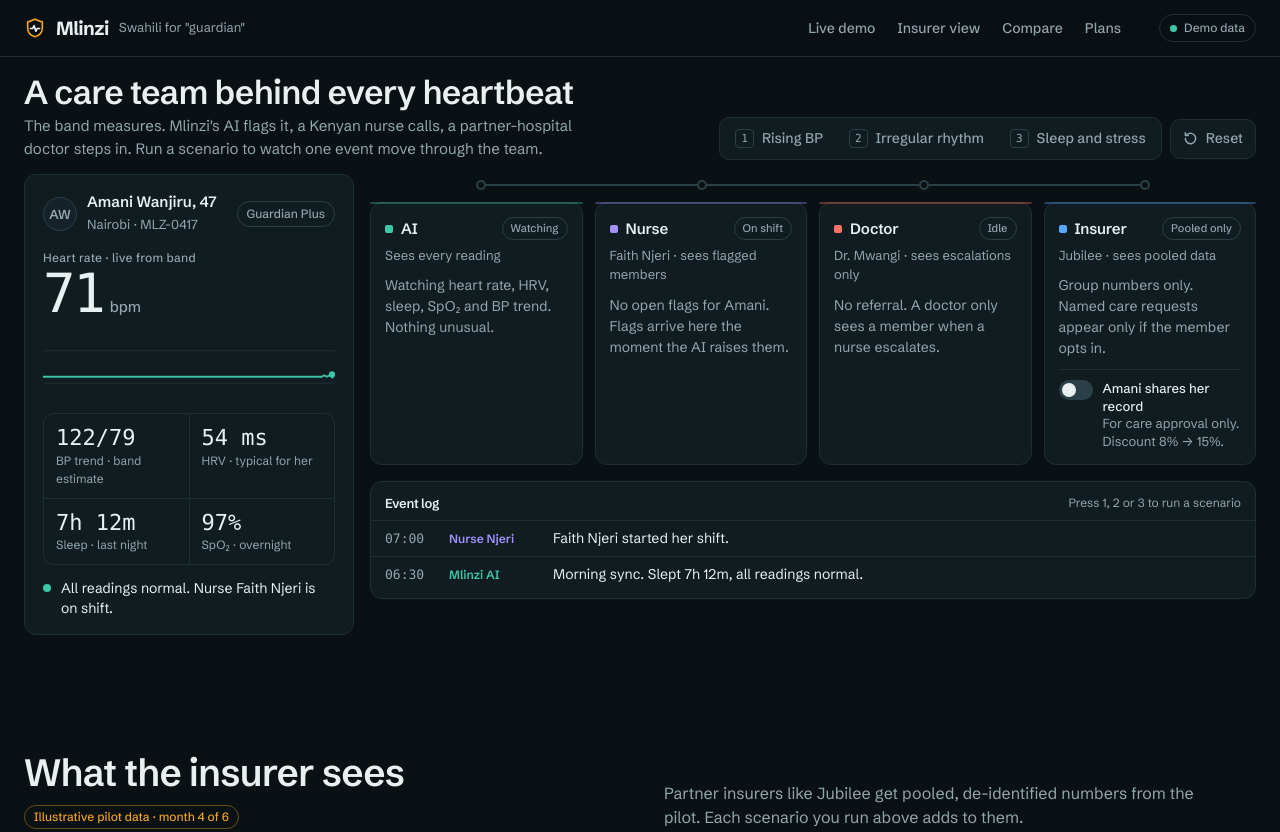
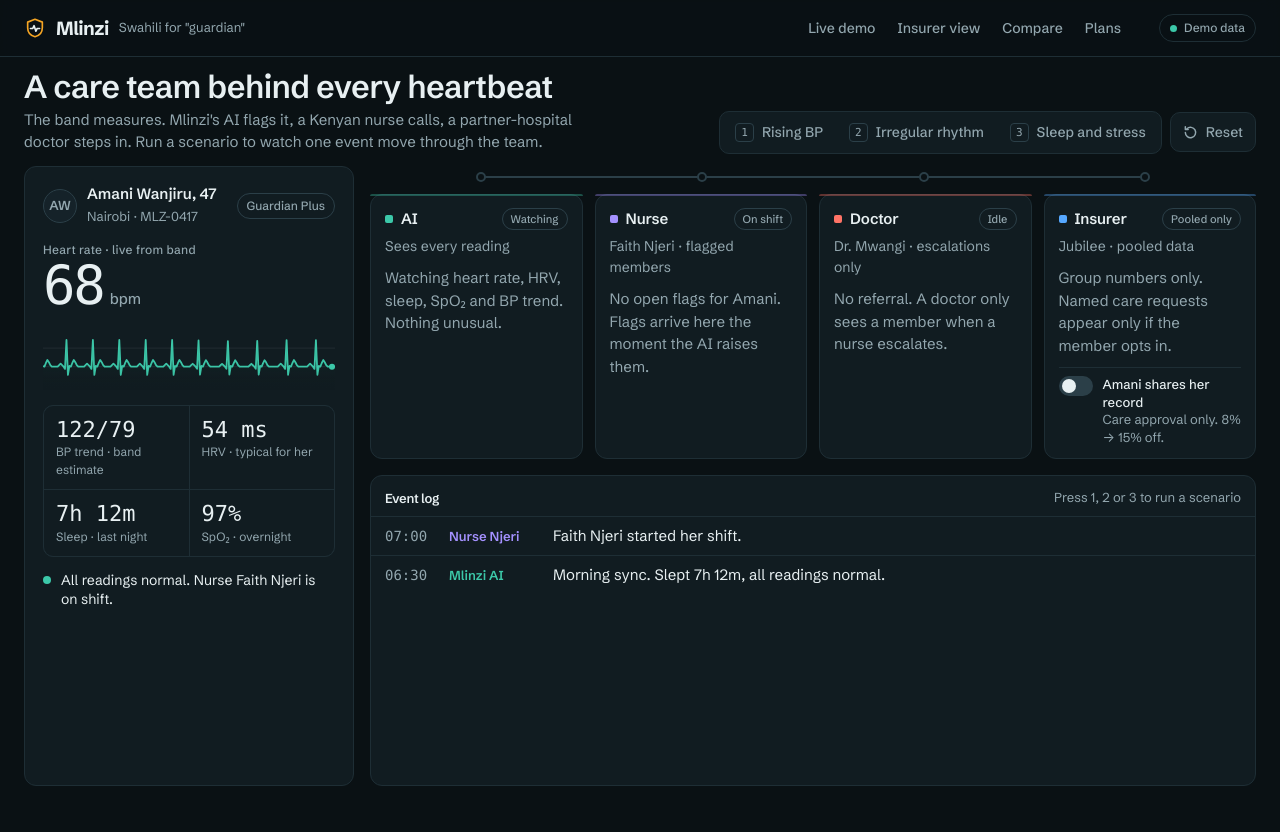
Before and after one commit to awesome4ce/mlinzi, a plain HTML site: page index.html in a window 1280 px wide. Shown: the top 832 px of the page. Drawn offline with Linux system fonts and the light colour scheme; a web font is replaced by a local one.

Commit message:
Apply finish-review fixes to the demo
Real ECG trace with synthesized beats (irregular during the rhythm run),
larger stage and log type for projector distance, hero height-capped so
every run state fits 1280x720, pulse halo removed, mono only on numbers
in the cost row, competitor entries marked unverified.

Co-Authored-By: Claude Fable 5.1 <noreply@anthropic.com>
Claude-Session: https://claude.ai/code/session_0148TJ45kwtauShSLV7dybba

```diff
--- a/index.html
+++ b/index.html
@@ -49,10 +49,10 @@ body::before{content:"";position:fixed;inset:0 0 auto;height:env(safe-area-inset
 @media (max-width:720px){.live{display:none}.top nav{margin-inline:-10px}}
 
 /* hero */
-.hero{padding-block:16px 28px}
-.hero-head{display:flex;flex-wrap:wrap;align-items:flex-end;justify-content:space-between;gap:12px 32px;margin-bottom:14px}
-.hero-head h1{font-size:clamp(26px,2.6vw,34px);font-weight:600}
-.hero-head p{margin:4px 0 0;color:var(--muted);font-size:15px;max-width:60ch}
+.hero{padding-block:12px 28px}
+.hero-head{display:flex;flex-wrap:wrap;align-items:flex-end;justify-content:space-between;gap:12px 32px;margin-bottom:12px}
+.hero-head h1{font-size:clamp(26px,2.5vw,32px);font-weight:600}
+.hero-head p{margin:3px 0 0;color:var(--muted);font-size:15px;max-width:62ch}
 .controls{display:flex;align-items:center;gap:8px;flex-wrap:wrap}
 .seg{display:flex;padding:3px;gap:2px;background:var(--panel);border:1px solid var(--line);border-radius:10px}
 .seg button{display:flex;align-items:center;gap:8px;border:0;background:none;padding:7px 12px;border-radius:7px;font-size:14px;font-weight:500;color:var(--muted);cursor:pointer;white-space:nowrap;transition:background .15s,color .15s}
@@ -95,15 +95,16 @@ canvas{display:block;width:100%;height:64px}
 .cuff:hover{background:rgba(245,165,36,.16)}
 
 /* pipeline */
-.pipe-wrap{display:flex;flex-direction:column;gap:16px;min-width:0}
+.pipe-wrap{display:flex;flex-direction:column;gap:16px;min-width:0;min-height:0}
+@media (min-width:1001px) and (max-height:800px){.stage-grid{height:calc(100vh - 180px);grid-template-rows:minmax(0,1fr)}.member{overflow:hidden}.pipe-wrap{overflow:hidden}.pipe{flex:none}.log{flex:1;min-height:0;display:flex;flex-direction:column}.log ol{flex:1;max-height:none}}
 .pipe{position:relative;padding-top:28px}
 .track{position:absolute;top:10px;left:12.5%;right:12.5%;height:2px;background:var(--line-2);border-radius:2px}
 .track .fill{position:absolute;inset:0 auto 0 0;width:0;background:var(--signal);border-radius:2px;transition:width .7s cubic-bezier(.16,1,.3,1)}
-.track .pulse{position:absolute;top:50%;left:0;width:12px;height:12px;margin:-6px 0 0 -6px;border-radius:50%;background:var(--signal);box-shadow:0 0 0 4px rgba(245,165,36,.18);transition:left .7s cubic-bezier(.16,1,.3,1),opacity .3s;opacity:0}
+.track .pulse{position:absolute;top:50%;left:0;width:14px;height:14px;margin:-7px 0 0 -7px;border-radius:50%;background:var(--signal);border:2px solid var(--bg);transition:left .7s cubic-bezier(.16,1,.3,1),opacity .3s;opacity:0}
 .node{position:absolute;top:50%;width:10px;height:10px;margin:-5px 0 0 -5px;border-radius:50%;background:var(--bg);border:2px solid var(--line-2);transition:border-color .3s,background .3s}
 .node.on{border-color:var(--c);background:var(--c)}
 .stages{display:grid;grid-template-columns:repeat(4,minmax(0,1fr));gap:12px}
-.stage{--c:var(--ai);position:relative;padding:14px 14px 14px;min-height:262px;display:flex;flex-direction:column;gap:10px;transition:border-color .3s,background-color .3s}
+.stage{--c:var(--ai);position:relative;padding:13px 14px 12px;min-height:240px;display:flex;flex-direction:column;gap:10px;transition:border-color .3s,background-color .3s}
 .stage::before{content:"";position:absolute;inset:-1px -1px auto -1px;height:2px;border-radius:var(--r) var(--r) 0 0;background:var(--c);opacity:.35;transition:opacity .3s}
 .stage.active{border-color:color-mix(in oklab,var(--c) 55%,var(--line));background:color-mix(in oklab,var(--c) 6%,var(--panel))}
 .stage.active::before,.stage.done::before{opacity:1}
@@ -113,19 +114,19 @@ canvas{display:block;width:100%;height:64px}
 .state{font-size:11px;font-weight:500;padding:2px 8px;border-radius:99px;border:1px solid var(--line-2);color:var(--muted);white-space:nowrap}
 .stage.active .state{border-color:var(--c);color:var(--c)}
 .stage.done .state{color:var(--fg);border-color:var(--line-2);background:var(--panel-2)}
-.stage .sub{font-size:13px;color:var(--muted);margin:-4px 0 0}
-.kv{margin:0;display:flex;flex-direction:column;gap:6px}
+.stage .sub{font-size:14px;color:var(--muted);margin:-4px 0 0}
+.kv{margin:0;display:flex;flex-direction:column;gap:5px}
 .kv div{display:flex;flex-direction:column;gap:1px}
-.kv dt{font-size:11px;font-weight:500;color:var(--muted);letter-spacing:.03em;text-transform:uppercase}
-.kv dd{margin:0;font-size:14px;line-height:1.35}
-.kv dd.num{font-size:14px}
-.stage .empty{font-size:14px;color:var(--muted);margin:0}
+.kv dt{font-size:12px;font-weight:500;color:var(--muted);letter-spacing:.03em;text-transform:uppercase}
+.kv dd{margin:0;font-size:15px;line-height:1.35}
+.kv dd.num{font-size:15px}
+.stage .empty{font-size:15px;color:var(--muted);margin:0}
 .stage.fresh .kv dd{animation:rise .5s cubic-bezier(.16,1,.3,1) both}
 .stage.fresh .kv div:nth-child(2) dd{animation-delay:.06s}.stage.fresh .kv div:nth-child(3) dd{animation-delay:.12s}.stage.fresh .kv div:nth-child(4) dd{animation-delay:.18s}
 @keyframes rise{from{opacity:0;transform:translateY(4px)}to{opacity:1;transform:none}}
 .redact{background:var(--line-2);color:transparent;border-radius:3px;padding:0 6px;user-select:none;transition:background .4s,color .4s}
 .consented .redact{background:transparent;color:inherit;user-select:auto}
-.switch{display:flex;gap:10px;align-items:flex-start;margin-top:auto;padding-top:10px;border-top:1px solid var(--line);font-size:13px;line-height:1.35;cursor:pointer}
+.switch{display:flex;gap:10px;align-items:flex-start;margin-top:auto;padding-top:8px;border-top:1px solid var(--line);font-size:13px;line-height:1.35;cursor:pointer}
 .switch input{appearance:none;flex:none;width:34px;height:20px;margin:0;border-radius:99px;background:var(--line-2);position:relative;cursor:pointer;transition:background .2s}
 .switch input::after{content:"";position:absolute;top:3px;left:3px;width:14px;height:14px;border-radius:50%;background:var(--fg);transition:transform .2s cubic-bezier(.3,1.4,.5,1)}
 .switch input:checked{background:var(--ins)}
@@ -136,13 +137,13 @@ canvas{display:block;width:100%;height:64px}
 .log{padding:6px 0}
 .log-head{display:flex;justify-content:space-between;align-items:center;padding:6px 14px 8px;border-bottom:1px solid var(--line)}
 .log-head h2{font-size:13px;font-weight:600}
-.log-head span{font-size:12px;color:var(--muted)}
-.log ol{list-style:none;margin:0;padding:0;max-height:111px;overflow-y:auto}
-.log li{display:grid;grid-template-columns:52px 92px minmax(0,1fr);gap:12px;align-items:baseline;padding:7px 14px;border-bottom:1px solid var(--line);font-size:14px}
+.log-head span{font-size:13px;color:var(--muted)}
+.log ol{list-style:none;margin:0;padding:0;max-height:120px;overflow-y:auto}
+.log li{display:grid;grid-template-columns:52px 92px minmax(0,1fr);gap:12px;align-items:baseline;padding:8px 14px;border-bottom:1px solid var(--line);font-size:15px}
 .log li:last-child{border-bottom:0}
 .log li.new{animation:rise .45s cubic-bezier(.16,1,.3,1)}
-.log time{font-stretch:87.5%;font-family:var(--f-num);font-size:13px;color:var(--muted)}
-.log .actor{font-size:12px;font-weight:600;color:var(--c)}
+.log time{font-stretch:87.5%;font-family:var(--f-num);font-size:14px;color:var(--muted)}
+.log .actor{font-size:13px;font-weight:600;color:var(--c)}
 @media (max-width:1000px){
   .track{display:none}.pipe{padding-top:0}
   .stages{grid-template-columns:repeat(2,minmax(0,1fr))}
@@ -349,7 +350,7 @@ footer{margin-top:88px;border-top:1px solid var(--line);padding-block:24px 36px;
       <tbody id="cmp"></tbody>
     </table>
   </div>
-  <div class="legend"><span><svg width="16" height="16"><use href="#i-yes"/></svg>Yes</span><span><svg width="16" height="16"><use href="#i-part"/></svg>Partly</span><span><svg width="16" height="16"><use href="#i-no"/></svg>No</span><span>Comparison for a Nairobi member, late 2026.</span></div>
+  <div class="legend"><span><svg width="16" height="16"><use href="#i-yes"/></svg>Yes</span><span><svg width="16" height="16"><use href="#i-part"/></svg>Partly</span><span><svg width="16" height="16"><use href="#i-no"/></svg>No</span><span>Comparison for a Nairobi member, late 2026. Competitor entries unverified, to be checked for the paper.</span></div>
 
   <div class="why">
     <div class="panel">
@@ -405,10 +406,10 @@ const CMP=[
  ['Doctor escalation in Kenya',['y','Partner hospital'],['n',''],['n',''],['n',''],['n','Not in Kenya'],['p','Panel hospitals'],['n','No Kenya network']],
  ['Insurer discount in Kenya',['y','Up to 15%'],['n',''],['n',''],['n',''],['p','South Africa-centred'],['p','Varies'],['n','']],
  ['BP confirmation',['y','Cuff in kit'],['p','Hypertension alerts, no cuff'],['p','Limited / beta'],['n',''],['n',''],['n',''],['y','Cuffs']],
- ['Approx. cost',['t','KES 3,900–9,500/mo'],['t','High upfront'],['t','Device + subscription'],['t','Low upfront'],['t','Bundled with cover'],['t','Bundled with cover'],['t','Device + program fee']]
+ ['Approx. cost',['k','KES 3,900–9,500','/mo'],['t','High upfront'],['t','Device + subscription'],['t','Low upfront'],['t','Bundled with cover'],['t','Bundled with cover'],['t','Device + program fee']]
 ];
 const ICON={y:'i-yes',p:'i-part',n:'i-no'};
-$('#cmp').innerHTML=CMP.map(([cap,...cells])=>`<tr><th scope="row">${cap}</th>${cells.map(([k,t],i)=>`<td${i===0?' class="us"':''}>${k==='t'?`<div class="cell y"><span class="num" style="font-size:13px">${t}</span></div>`:`<div class="cell ${k}"><svg width="16" height="16" role="img" aria-label="${{y:'Yes',p:'Partly',n:'No'}[k]}"><use href="#${ICON[k]}"/></svg><span>${t}</span></div>`}</td>`).join('')}</tr>`).join('');
+$('#cmp').innerHTML=CMP.map(([cap,...cells])=>`<tr><th scope="row">${cap}</th>${cells.map(([k,t],i)=>`<td${i===0?' class="us"':''}>${k==='t'?`<div class="cell y"><span>${t}</span></div>`:k==='k'?`<div class="cell y"><span><span class="num">${t}</span>${cells[i][2]}</span></div>`:`<div class="cell ${k}"><svg width="16" height="16" role="img" aria-label="${{y:'Yes',p:'Partly',n:'No'}[k]}"><use href="#${ICON[k]}"/></svg><span>${t}</span></div>`}</td>`).join('')}</tr>`).join('');
 
 /* state */
 let S;
@@ -422,15 +423,21 @@ function fresh(){return{
 };}
 
 /* live heart rate */
-const cv=$('#ecg'),cx=cv.getContext('2d');let pts=Array.from({length:110},()=>68);
+const cv=$('#ecg'),cx=cv.getContext('2d');
+const BEAT=[0,.04,.08,.04,0,-.06,.72,-.22,.02,0,.1,.18,.12,.04,0,0,0,0];
+let pts=[];for(let i=0;i<12;i++)pts.push(...BEAT);pts=pts.slice(-200);
 function draw(){const w=cv.clientWidth,h=cv.clientHeight,d=devicePixelRatio||1;if(!w)return;cv.width=w*d;cv.height=h*d;cx.setTransform(d,0,0,d,0,0);cx.clearRect(0,0,w,h);
-  const y=v=>h-6-(Math.max(48,Math.min(140,v))-48)/(112-48)*(h-12),x=i=>i/(pts.length-1)*w,col=S.irregular?'#FF7366':'#3CC8A9';
-  cx.strokeStyle='rgba(147,167,175,.12)';cx.lineWidth=1;[60,100].forEach(g=>{cx.beginPath();cx.moveTo(0,y(g));cx.lineTo(w,y(g));cx.stroke();});
+  const y=v=>h*.62-v*h*.58,x=i=>i/(pts.length-1)*w,col=S.irregular?'#FF7366':'#3CC8A9';
+  cx.strokeStyle='rgba(147,167,175,.12)';cx.lineWidth=1;[0,.5].forEach(g=>{cx.beginPath();cx.moveTo(0,y(g));cx.lineTo(w,y(g));cx.stroke();});
   const g=cx.createLinearGradient(0,0,0,h);g.addColorStop(0,S.irregular?'rgba(255,115,102,.22)':'rgba(60,200,169,.2)');g.addColorStop(1,'rgba(0,0,0,0)');
   cx.beginPath();pts.forEach((v,i)=>i?cx.lineTo(x(i),y(v)):cx.moveTo(x(i),y(v)));cx.strokeStyle=col;cx.lineWidth=1.8;cx.lineJoin='round';cx.stroke();
   cx.lineTo(w,h);cx.lineTo(0,h);cx.closePath();cx.fillStyle=g;cx.fill();
   cx.beginPath();cx.arc(w-3,y(pts[pts.length-1]),3,0,7);cx.fillStyle=col;cx.fill();}
-function tick(){let v=S.hrBase+(Math.random()*2-1)*S.jitter;if(S.irregular&&Math.random()<.4)v+=Math.random()*46-16;pts.push(v);pts.shift();$('#hr').innerHTML=Math.round(v)+'<small>bpm</small>';draw();}
+function tick(){let v=S.hrBase+(Math.random()*2-1)*S.jitter;if(S.irregular&&Math.random()<.4)v+=Math.random()*46-16;
+  const amp=S.irregular?.55+Math.random()*.7:.92+Math.random()*.12,gap=S.irregular?Math.floor(Math.random()*9)-2:Math.round(68/Math.max(50,v)*2);
+  const beat=BEAT.map(b=>b*amp);if(S.irregular&&Math.random()<.3)beat.splice(5,0,0,-.05,.3,-.1);
+  const seg=gap>0?beat.concat(Array(gap).fill(0)):beat.slice(0,beat.length+gap);
+  pts.push(...seg);pts=pts.slice(-200);$('#hr').innerHTML=Math.round(v)+'<small>bpm</small>';draw();}
 addEventListener('resize',draw);
 
 /* renderers */
@@ -439,10 +446,10 @@ function stageHTML(key,title,sub,body,extra=''){const st=S.st[key];return `<div
 function renderStages(){
   const a=S.st.ai,n=S.st.nurse,d=S.st.doctor,i=S.st.ins;
   $('#st-ai').innerHTML=stageHTML('ai','AI','Sees every reading',a.flag?kv([['Flag',a.flag],['Signal',a.signal,1],['Priority',a.priority],['Routed to',a.route]]):'<p class="empty">Watching heart rate, HRV, sleep, SpO₂ and BP trend. Nothing unusual.</p>');
-  $('#st-nurse').innerHTML=stageHTML('nurse','Nurse','Faith Njeri · sees flagged members',n.flag?kv([['Flag',n.flag],['Readings',n.readings,1],['Action',n.action]]):'<p class="empty">No open flags for Amani. Flags arrive here the moment the AI raises them.</p>');
-  $('#st-doctor').innerHTML=stageHTML('doctor','Doctor','Dr. Mwangi · sees escalations only',d.finding?kv([['Referred by','Nurse Faith Njeri'],['Finding',d.finding],['Plan',d.plan]]):`<p class="empty">${d.note||'No referral. A doctor only sees a member when a nurse escalates.'}</p>`);
-  $('#st-ins').innerHTML=stageHTML('ins','Insurer','Jubilee · sees pooled data',i.event?kv([['Member','<span class="redact">Amani Wanjiru</span>'],['Event',i.event],['Care request','<span class="redact">'+(i.request||'None open')+'</span>'],['Readings','Never shared one by one']]):'<p class="empty">Group numbers only. Named care requests appear only if the member opts in.</p>',
-    `<label class="switch"><input type="checkbox" id="consent" ${S.consent?'checked':''}><span><b>Amani shares her record</b>For care approval only. Discount 8% → 15%.</span></label>`);
+  $('#st-nurse').innerHTML=stageHTML('nurse','Nurse','Faith Njeri · flagged members',n.flag?kv([['Flag',n.flag],['Readings',n.readings,1],['Action',n.action]]):'<p class="empty">No open flags for Amani. Flags arrive here the moment the AI raises them.</p>');
+  $('#st-doctor').innerHTML=stageHTML('doctor','Doctor','Dr. Mwangi · escalations only',d.finding?kv([['Referred by','Nurse Faith Njeri'],['Finding',d.finding],['Plan',d.plan]]):`<p class="empty">${d.note||'No referral. A doctor only sees a member when a nurse escalates.'}</p>`);
+  $('#st-ins').innerHTML=stageHTML('ins','Insurer','Jubilee · pooled data',i.event?kv([['Member','<span class="redact">Amani Wanjiru</span>'],['Event',i.event],['Care request','<span class="redact">'+(i.request||'None open')+'</span>'],['Readings','Pooled only']]):'<p class="empty">Group numbers only. Named care requests appear only if the member opts in.</p>',
+    `<label class="switch"><input type="checkbox" id="consent" ${S.consent?'checked':''}><span><b>Amani shares her record</b>Care approval only. 8% → 15% off.</span></label>`);
   $('#st-ins').classList.toggle('consented',S.consent);
   $('#consent').onchange=e=>{S.consent=e.target.checked;$('#st-ins').classList.toggle('consented',S.consent);};
   Object.keys(S.st).forEach(k=>{const el=$('#st-'+k);el.classList.toggle('active',S.active===k);el.classList.toggle('done',!!S.done[k]&&S.active!==k);});
```
Also changed, not shown: .impeccable/config.json (added), 1 other file.
